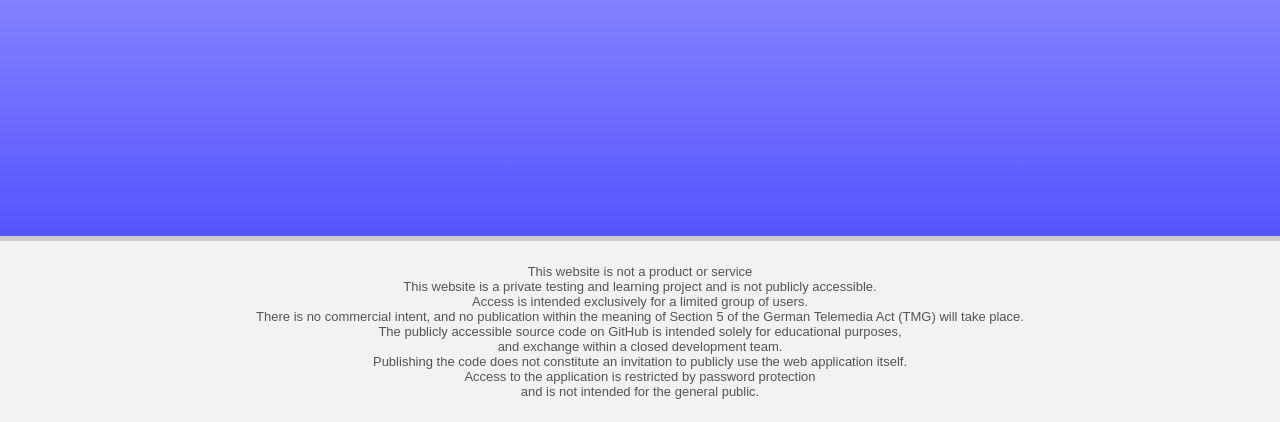
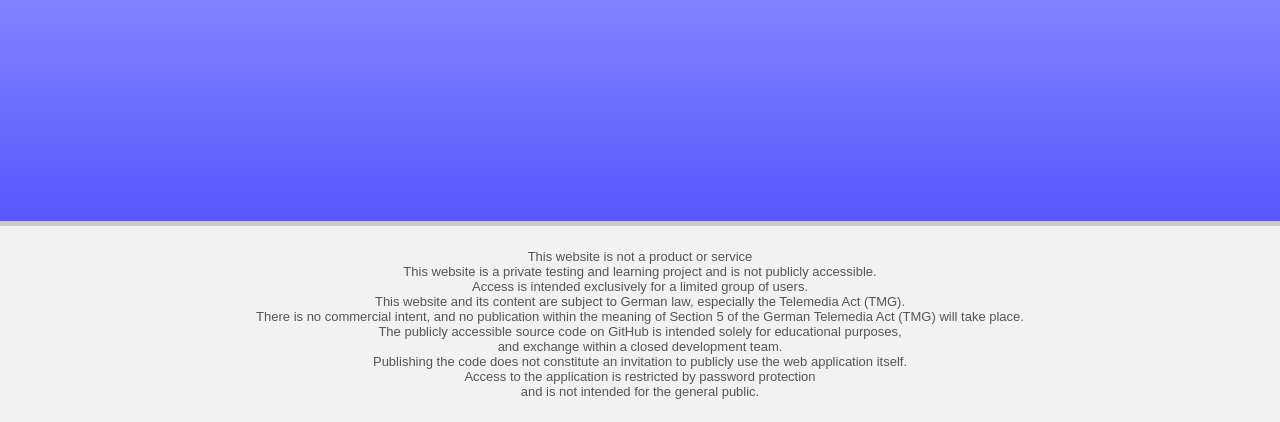
Before and after one commit to horsthacker07/privat-sozial-media, a Flask app: page / in a window 1280 px wide. Shown: the part 378-800 px from the top of the page. Run offline with Flask 3, Linux system fonts and the light colour scheme.

Commit message:
Add legal disclaimer regarding German law and Telemedia Act (TMG) to footer

```diff
--- a/templates/login.html
+++ b/templates/login.html
@@ -31,6 +31,7 @@
             This website is not a product or service<br>
             This website is a private testing and learning project and is not publicly accessible.<br>
             Access is intended exclusively for a limited group of users.<br>
+            This website and its content are subject to German law, especially the Telemedia Act (TMG).<br>
             There is no commercial intent, and no publication within the meaning of Section 5
             of the German Telemedia Act (TMG) will take place.<br>
             The publicly accessible source code on GitHub is intended solely for educational purposes,<br>
```
